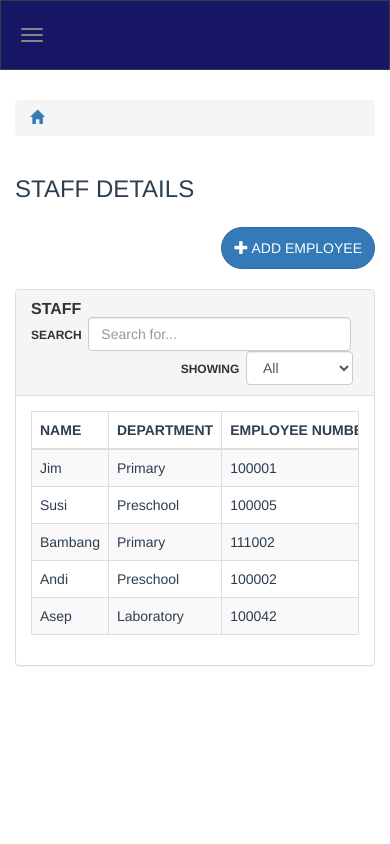
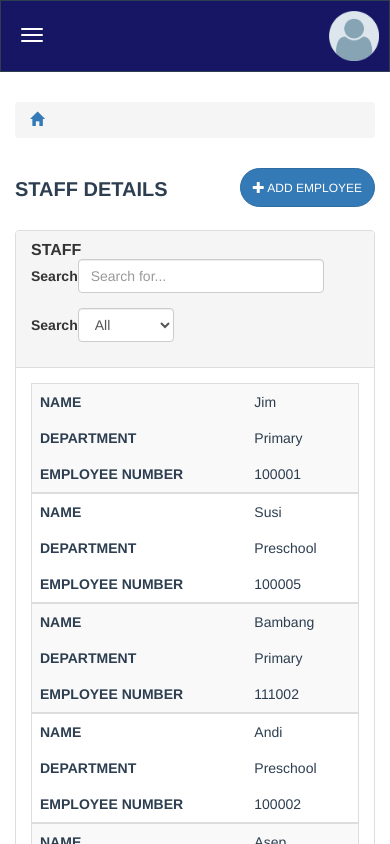
Before and after one commit to utomoadito/vue-simple-test, a Vue app: page /#/staff in a window 390 px wide. Shown: the top 844 px of the page. Built offline with nearby package versions, Linux system fonts and the light colour scheme.

Commit message:
fix mobile view on staff

```diff
--- a/src/components/Staff.vue
+++ b/src/components/Staff.vue
@@ -7,12 +7,12 @@
     </div>
     <div class="col-md-12">
         <div class="row">
-            <div class="col-md-6">
-                <h3>STAFF DETAILS</h3>
+            <div class="col-md-6 col-xs-7">
+                <h3 style="font-size:20px;"><b>STAFF DETAILS</b></h3>
             </div>
-            <div class="col-md-6">
-                <a href="#" class="btn btn-primary" style="float:right;margin-top:15px;border-radius:50px;padding:1px 12px;">
-                    <h5><i class="glyphicon glyphicon-plus"></i> ADD EMPLOYEE</h5>
+            <div class="col-md-6 col-xs-5">
+                <a href="#" class="btn btn-md btn-primary" style="float:right;margin-top:10px;border-radius:50px;padding:1px 12px;">
+                    <h5 style="font-size:12px;"><i class="glyphicon glyphicon-plus"></i> ADD EMPLOYEE</h5>
                 </a>
             </div>
         </div>
@@ -21,26 +21,35 @@
         <div class="panel panel-default" style="margin-top:20px;">
           <div class="panel-heading">
             <div class="row">
-                <div class="col-md-3">
+                <div class="col-md-3 col-xs-12">
                     <h2 class="panel-title"><b>STAFF</b></h2>
                 </div>
-                <div class="col-md-4">
-                    <span style="font-size:12px;"><b>SEARCH</b> &nbsp;</span>
-                    <input type="text" name="search" class="form-control" placeholder="Search for..." v-model="search" style="width: 80%;display: inline-block;">
+                <div class="col-md-4 col-xs-12">
+                    <form class="form-inline">
+                      <div class="form-group">
+                        <label>Search</label>
+                        <input type="text" name="search" class="form-control" placeholder="Search for..." v-model="search" style="width:75%;display: inline-block;">
                       </div>
-                <div class="col-md-5">
-                    <div style="float:right;">
-                    <span style="font-size:12px;"><b>SHOWING</b> &nbsp;</span>
-                    <select class="form-control" v-on:change="showing" style="width: 60%;display: inline-block;">
+                    </form>
+                </div>
+                <div class="col-md-5 col-xs-12">
+                    <div class="right-filter">
+                        <form class="form-inline">
+                          <div class="form-group">
+                            <label>Search</label>
+                                <select class="form-control" v-on:change="showing" style="width:60%;display:inline-block;">
                                     <option value="">All</option>
                                     <option v-for="(department, index) in departments" :key="index" :value="department">{{department}}</option>
                                 </select>
+                          </div>
+                        </form>
                     </div>
                 </div>
             </div>
           </div>
           <div class="panel-body">
             <div class="table-responsive">
+                <div class="hidden-xs">
                     <table class="table table-bordered table-striped">
                         <thead>
                             <tr>
@@ -57,6 +66,25 @@
                             </tr>
                         </tbody>
                     </table>
+                </div>
+                <div class="hidden-lg hidden-md hidden-sm">
+                    <table class="table borderless table-mstriped">
+                        <tbody v-for="(data, index) in staffs" :key="index">
+                            <tr>
+                                <th>NAME</th>
+                                <td>{{data.name}}</td>
+                            </tr>
+                            <tr>
+                                <th>DEPARTMENT</th>
+                                <td>{{data.department}}</td>
+                            </tr>
+                            <tr>
+                                <th>EMPLOYEE NUMBER</th>
+                                <td>{{data.emp_number}}</td>
+                            </tr>
+                        </tbody>
+                    </table>
+                </div>
             </div>
           </div>
         </div>
@@ -98,4 +126,19 @@ export default {
 }
 </script>
 
-<!-- Add "scoped" attribute to limit CSS to this component only -->
+<style>
+  .right-filter{
+    float:right;
+  }
+  .table-mstriped>tbody:nth-of-type(odd) {
+    background-color: #f9f9f9;
+  }
+  .table.borderless tr td, .table.borderless tr th {
+    border-width: 0;
+  }
+  @media screen and (max-width: 767px){
+    .right-filter{
+      float:left;
+    }
+  }
+</style>
--- a/src/components/layout/component/Sidebar.vue
+++ b/src/components/layout/component/Sidebar.vue
@@ -13,6 +13,11 @@
                 <span class="icon-bar"></span>
             <!-- </div> -->
           </button>
+          <div class="hidden-lg hidden-md hidden-sm">
+              <div style="float:right;">
+                <img src="@/assets/default-user.png" style="width:50px;">
+              </div>
+          </div>
         </div>
         <div class="hidden-xs">
             <div style="padding:10px;text-align:left;margin-bottom:20px;">
@@ -90,11 +95,20 @@ export default {
      border: unset;
      float: left;
   }
+  .navbar-default .navbar-toggle .icon-bar {
+    background-color: #fff;
+  }
   @media screen and (max-width: 767px){
     .sidebar{
       position: unset;
       width: unset;
       height: auto;
     }
+    .nav{
+      border-top: unset !important;
+    }
+    .navbar-default .navbar-collapse {
+      border: unset;
+    }
   }
 </style>
```
Lines whose indentation alone changed are shown as unchanged.
